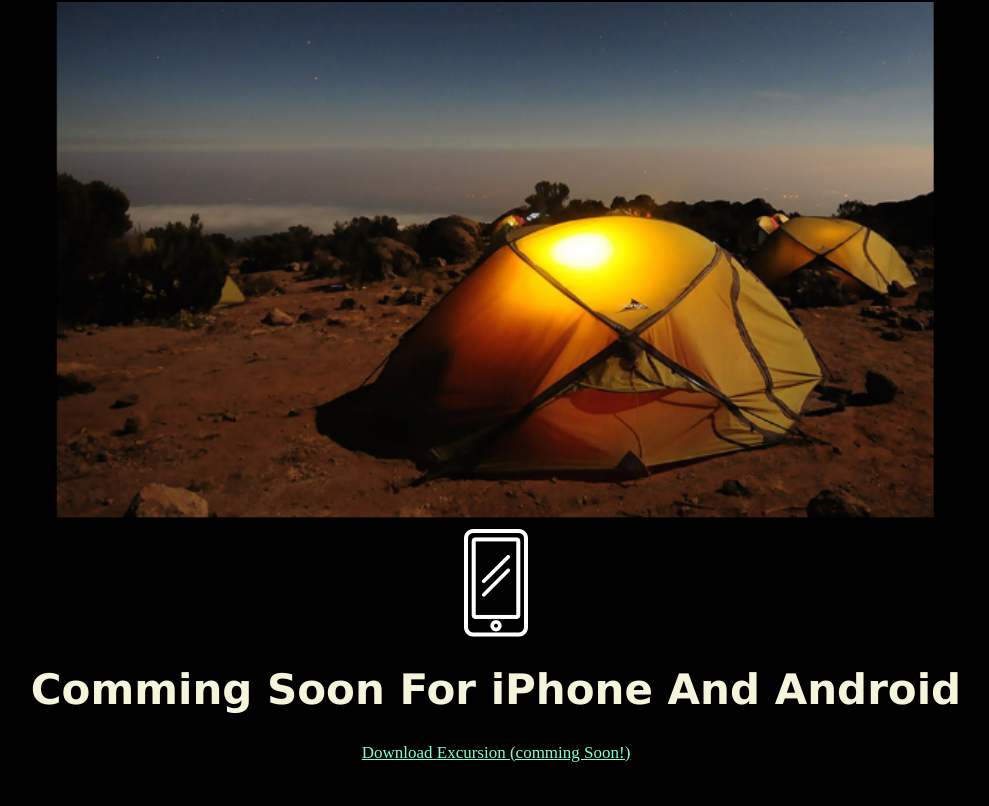
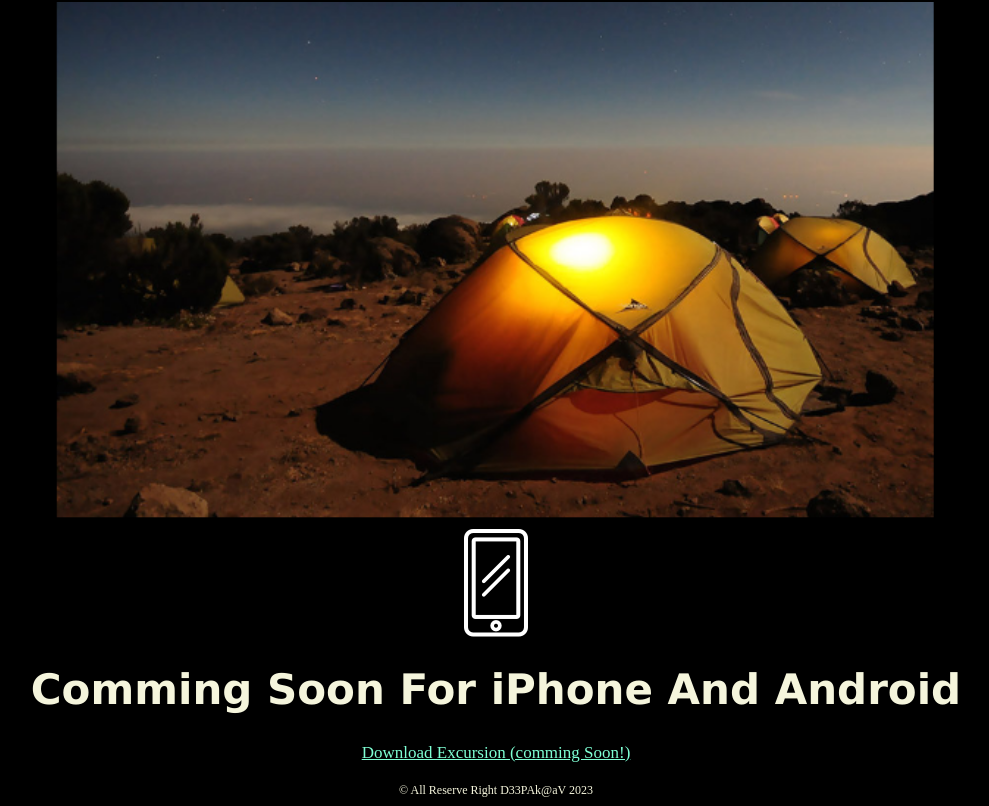
Before and after one commit to DipakAVaidya/excursion, a plain HTML site: page index.html in a window 1280 px wide. Shown: the part 1089-1895 px from the top of the page, without its empty margins (144-1133 px from the left). Before the commit the page ends 1860 px from the top, so only its background shows below. Drawn offline with Linux system fonts and the light colour scheme.

Commit message:
changes in title

```diff
--- a/index.html
+++ b/index.html
@@ -3,7 +3,7 @@
 <head>
     <meta charset="UTF-8">
     <meta name="viewport" content="width=device-width, initial-scale=1.0">
-    <title>Document</title>
+    <title>Assignmnt</title>
 
     <link rel="stylesheet" href="/resources/CSS/style.css">
 </head>
@@ -29,5 +29,9 @@
         <h1 id="bottom"> Comming Soon For iPhone And Android </h1>
         <a href="#p1" id="p2"> Download Excursion (comming Soon!) </a>
     </div>
+
+    <footer>
+        &copy;  All Reserve Right D33PAk@aV 2023
+    </footer>
 </body>
 </html>
--- a/resources/CSS/style.css
+++ b/resources/CSS/style.css
@@ -76,3 +76,10 @@ video{
     /* padding-bottom: 1%; */
     text-decoration: underline;
 }
+
+footer{
+    padding-top: 20px;
+    font-size: 12px;
+    color: beige;
+    text-align: center;
+}
```
